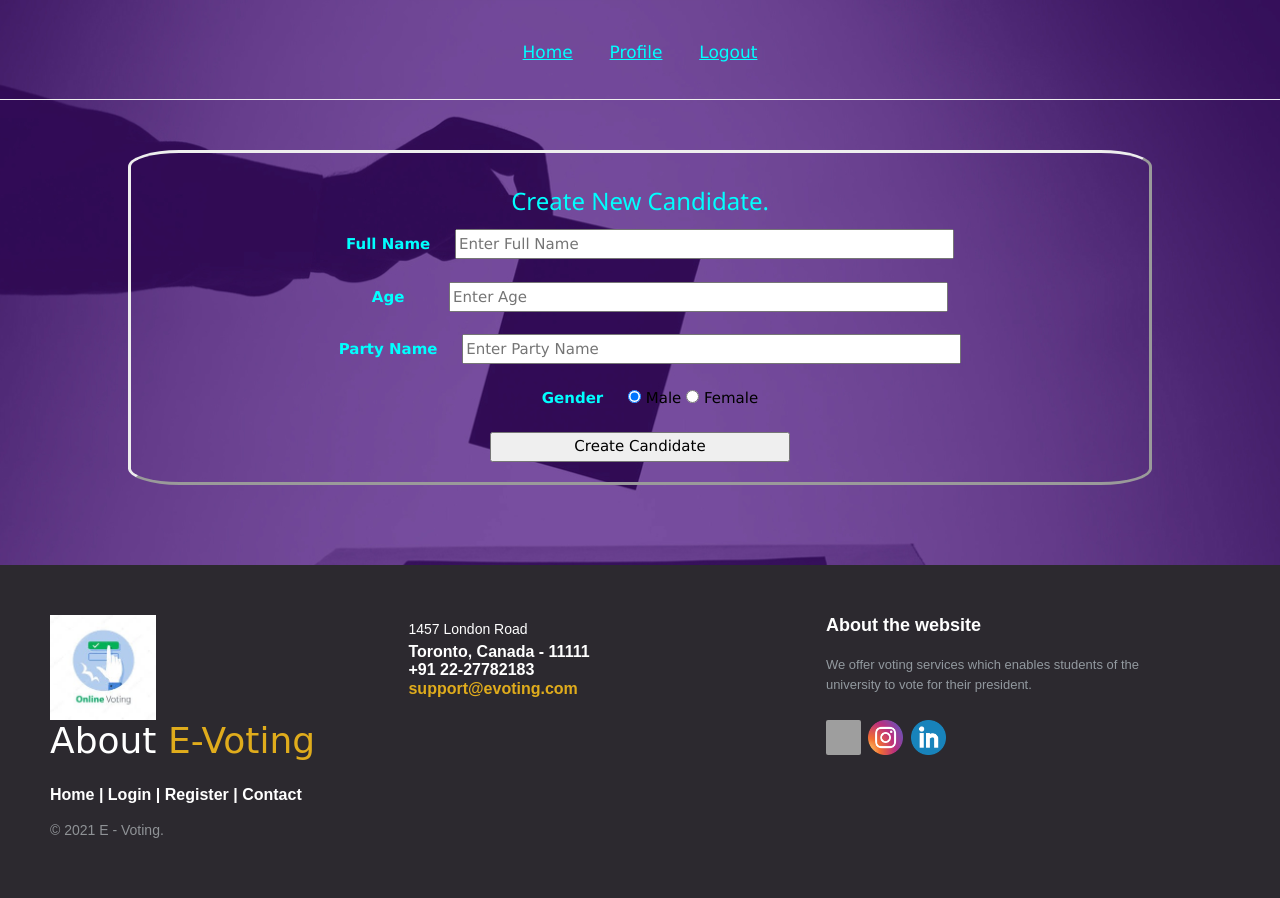
After one commit to DhimantGodhani/E_Voting_Website, a Flask app: page /election_candidate in a window 1280 px wide. The commit adds this page. Run offline with Flask 2, Linux system fonts and the light colour scheme; grey boxes are pictures that could not be loaded.

Commit message:
created admin panel

```diff
--- a/application/routes.py
+++ b/application/routes.py
@@ -55,8 +55,12 @@ def login():
             username_val = username_found['username']
             password_val = username_found['password']
             if password == password_val:
-                session["email"] = username_val
-                return render_template("index.html", home=True, isLoggedIn=True)
+                if username == "admin@gmail.com":
+                    session["email"] = username_val
+                    return render_template("admin_index.html", home=True, isLoggedIn=True)
+                else:
+                    session["email"] = username_val
+                    return render_template("index.html", home=True, isLoggedIn=True)
             else:
                 if "email" in session:
                     return render_template("index.html", home=True, isLoggedIn=True)
@@ -235,3 +239,50 @@ def validate_time():
         candidate_new_value = {"$set": {'is_winner': True}}
         candidates.update_one(candidate_filter, candidate_new_value)
         return False
+
+
+@app.route("/election_candidate", methods=['GET', 'POST'])
+def election_candidate():
+    if request.method == 'POST' and 'name' in request.form and 'age' in request.form and 'party' in request.form and 'gender' in request.form:
+        name = request.form.get("name")
+        age = int(request.form.get("age"))
+        party = request.form.get("party")
+        gender = request.form.get("gender")
+        usersTable = db["election_year_2021"]
+        new_user = {"name": name, "age": age, "is_winner": True, "party": party, "vote":0, "gender": gender}
+        try:
+            usersTable.insert_one(new_user)
+        except Exception as e:
+            print("An exception occurred ::", e)
+        return render_template("election_candidate.html", msg="Candidate successfully created!!!", register=True, isLoggedIn=True)
+    else:
+        if request.method != 'GET':
+            return render_template("election_candidate.html", msg="Please enter candidate details carefully!!!", register=True, isLoggedIn=True)
+    return render_template("election_candidate.html", register=True, isLoggedIn=True)
+
+
+@app.route("/create_events", methods=['GET', 'POST'])
+def create_events():
+    if request.method == 'POST' and 'eventName' in request.form and 'eventDesc' in request.form and 'location' in request.form and 'time' in request.form:
+        eventName = request.form.get("eventName")
+        eventDesc = request.form.get("eventDesc")
+        location = request.form.get("location")
+        time = request.form.get("time")
+        eventsTable = db["events"]
+        new_event = {"eventName": eventName, "eventDesc": eventDesc, "location": location, "time": time}
+        try:
+            eventsTable.insert_one(new_event)
+        except Exception as e:
+            print("An exception occurred ::", e)
+        return render_template("create_events.html", msg="Event successfully created!!!", admin_index=True, isLoggedIn=True)
+    else:
+        if request.method != 'GET':
+            return render_template("create_events.html", msg="Please enter events details carefully!!!", admin_index=True, isLoggedIn=True)
+    return render_template("create_events.html", admin_index=True, isLoggedIn=True)
+
+
+@app.route("/admin_index")
+def admin_index():
+    if "email" in session:
+        return render_template("admin_index.html", admin_index=True, isLoggedIn=True)
+    return render_template("admin_index.html", admin_index=True)
--- a/application/static/css/register_styling.css
+++ b/application/static/css/register_styling.css
@@ -43,3 +43,8 @@ body {
 	width: 10%;
     height: 30px;
 }
+
+.candidate_btn{
+	width: 30%;
+    height: 30px;
+}
--- /dev/null
+++ b/application/templates/admin_base.html
@@ -0,0 +1,25 @@
+<!DOCTYPE html>
+<!-- This website was created by: Aayush Rishi, Dhimant Godhani, Vaibhav Hooda and Vishal Kumar. 03rd June, 2021 -->
+<html lang="en">
+
+<head>
+    {% block css_links %}
+    {% endblock %}
+	<title>E-Voting</title>
+	<meta charset="utf-8">
+	<meta name="viewport" content="width=device-width, initial-scale=1">
+	<link rel="stylesheet" href="https://www.w3schools.com/w3css/4/w3.css">
+</head>
+
+<body>
+
+	{% include "includes/admin_nav.html" %}
+
+    {% block content %}
+    {% endblock %}
+
+	{% include "includes/footer.html" %}
+
+</body>
+
+</html>
--- /dev/null
+++ b/application/templates/election_candidate.html
@@ -0,0 +1,33 @@
+{% extends "admin_base.html" %}
+
+{% block css_links %}
+<link rel="stylesheet" href="static/css/register_styling.css">
+<link rel="stylesheet" href="static/css/header_footer_styling.css">
+{% endblock %}
+
+{% block content %}
+<main class="home">
+	{% if msg  %}
+		<div class="alert alert-secondary" role="alert">
+			<p class="msg">{{ msg }}</p>
+		</div>
+	{% endif %}
+	<div class="registration_form">
+		<form name="election_candidate" action="/election_candidate" method="post">
+			<h3>Create New Candidate.</h3>
+			<label class="name_label" for="name"><b>Full Name</b></label>
+			<input class="inputTextbox" type="text" placeholder="Enter Full Name" name="name" required><br><br>
+			<label class="age_label" for="age"><b>Age</b></label>
+			<input class="inputTextbox" type="number" placeholder="Enter Age" name="age" required><br><br>
+			<label class="name_label" for="party"><b>Party Name</b></label>
+			<input class="inputTextbox" type="text" placeholder="Enter Party Name" name="party" required><br><br>
+			<label class="name_label" for="gender"><b>Gender</b></label>
+			<input type="radio" id="male" name="gender" value="Male" checked>
+			<label class="radio_label" for="male">Male</label>
+			<input type="radio" id="female" name="gender" value="Female">
+			<label class="radio_label" for="female">Female</label><br><br>
+			<button class="candidate_btn" type="submit">Create Candidate</button>
+		</form>
+	</div>
+</main>
+{% endblock %}
--- /dev/null
+++ b/application/templates/includes/admin_nav.html
@@ -0,0 +1,15 @@
+<header>
+    <nav>
+        {% if isLoggedIn %}
+            <a href="{{ url_for('admin_index') }}" class="nav-link {% if admin_index %} active {% endif %}">Home</a>
+            <a href="{{ url_for('profile') }}" class="nav-link {% if profile %} active {% endif %}">Profile</a>
+            <a href="{{ url_for('logout') }}" class="nav-link {% if logout %} active {% endif %}">Logout</a>
+        {% else %}
+            <a href="{{ url_for('home') }}" class="nav-link {% if home %} active {% endif %}">Home</a>
+            <a href="{{ url_for('login') }}" class="nav-link {% if login %} active {% endif %}">Login</a>
+            <a href="{{ url_for('register') }}" class="nav-link {% if register %} active {% endif %}">Register</a>
+        {% endif %}
+
+    </nav>
+    <hr>
+</header>
```
Also changed, not shown: application/templates/admin_index.html (added, +40 -0 lines), application/templates/create_events.html (added, +31 -0 lines).
